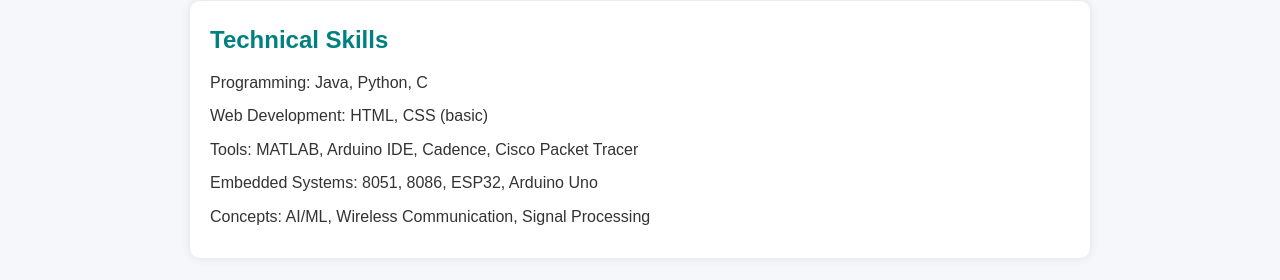
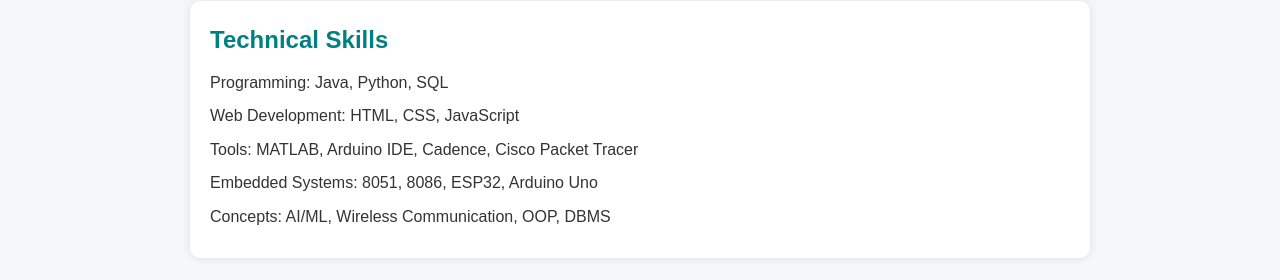
Before and after one commit to nidhimareddy6/github-portfolio, a plain HTML site: page index.html in a window 1280 px wide. Shown: the part 410-690 px from the top of the page. Drawn offline with Linux system fonts and the light colour scheme.

Commit message:
index.html

```diff
--- a/index.html
+++ b/index.html
@@ -61,7 +61,7 @@
       color: white;
       margin-top: 30px;
     }
-    /* Buttons styling for GitHub and Live Website */
+
     .btn {
       text-decoration: none;
       color: white;
@@ -109,11 +109,11 @@
   <section id="skills">
     <h2>Technical Skills</h2>
     <ul>
-      <li>Programming: Java, Python, C</li>
-      <li>Web Development: HTML, CSS (basic)</li>
+      <li>Programming: Java, Python, SQL</li>
+      <li>Web Development: HTML, CSS, JavaScript</li>
       <li>Tools: MATLAB, Arduino IDE, Cadence, Cisco Packet Tracer</li>
       <li>Embedded Systems: 8051, 8086, ESP32, Arduino Uno</li>
-      <li>Concepts: AI/ML, Wireless Communication, Signal Processing</li>
+      <li>Concepts: AI/ML, Wireless Communication, OOP, DBMS</li>
     </ul>
   </section>
 
@@ -128,7 +128,6 @@
     </ul>
   </section>
 
-  <!-- New Section for GitHub and Live Website -->
   <section id="links" style="text-align:center; margin-top:30px;">
     <h2>Check My Work</h2>
     <a href="https://github.com/nidhimareddy6/github-portfolio.git" target="_blank" class="btn github">GitHub Repo</a>
```
